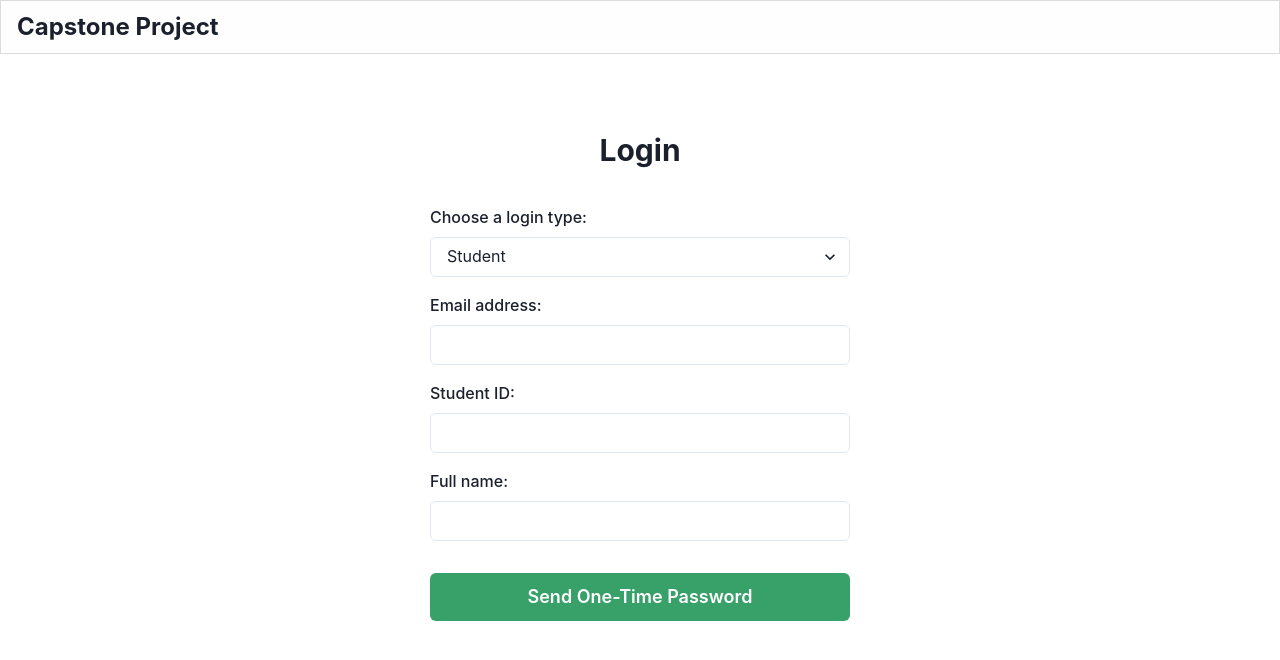
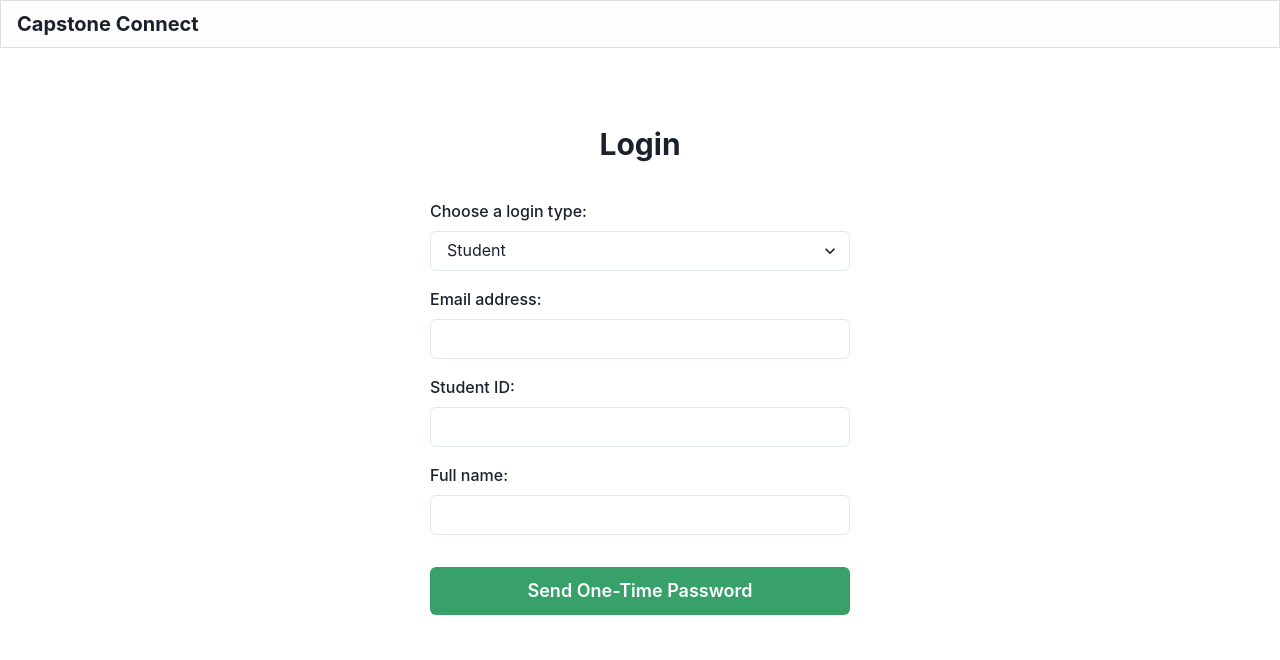
Before and after one commit to mong00x/capstone-conect, a React (Vite) app in the folder client/: page / in a window 1280 px wide. Shown: the top 660 px of the page. Built offline with nearby package versions, Linux system fonts and the light colour scheme.

Commit message:
add  new logo and page title

```diff
--- a/client/index.html
+++ b/client/index.html
@@ -2,9 +2,9 @@
 <html lang="en">
   <head>
     <meta charset="UTF-8" />
-    <link rel="icon" type="image/svg+xml" href="/vite.svg" />
+    <link rel="icon" type="image/svg+xml" href="/cc.svg" />
     <meta name="viewport" content="width=device-width, initial-scale=1.0" />
-    <title>Vite + React</title>
+    <title>Capstone Connect</title>
   </head>
   <body>
 
--- a/client/src/components/NavBar.jsx
+++ b/client/src/components/NavBar.jsx
@@ -14,8 +14,8 @@ const NavBar = () => {
       borderColor="#ddd"
       bg="BG"
     >
-      <Text fontSize="2xl" fontWeight="bold" width="auto">
-        Capstone Project
+      <Text fontSize="xl" fontWeight="bold" width="auto" cursor="default" underline="solid">
+        Capstone Connect
       </Text>
     </Box>
   );
```
Also changed, not shown: client/public/CC.svg (added).
